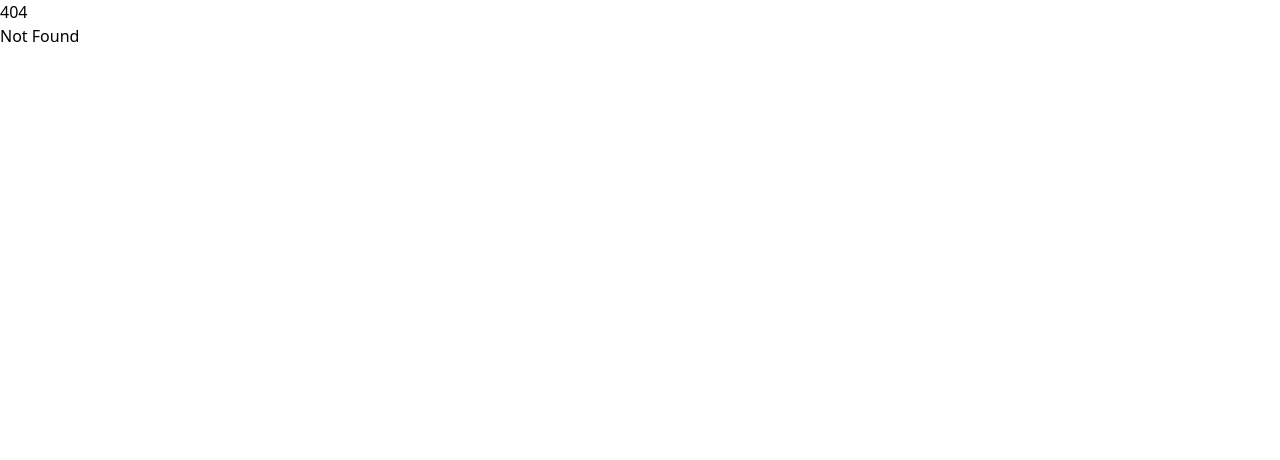
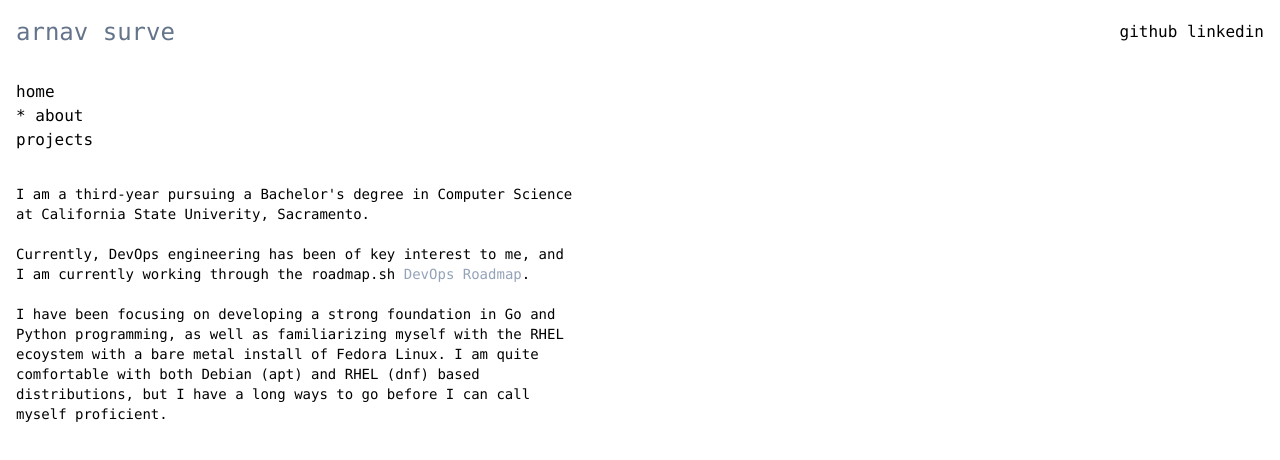
Before and after one commit to arnavsurve/website, a SvelteKit app: page /about in a window 1280 px wide. Before the commit this address had no page. Shown: the top 460 px of the page. Built offline with nearby package versions, Linux system fonts and the light colour scheme.

Commit message:
basic 3 page layout with some svelte components rn

```diff
--- /dev/null
+++ b/src/components/Header.svelte
@@ -0,0 +1,16 @@
+<script>
+    import Navbar from "./Navbar.svelte";
+</script>
+
+<div class="flex items-center justify-between">
+    <h1 class="font-mono text-slate-500 text-2xl p-4">
+        arnav surve
+    </h1>
+
+    <div class="font-mono p-4 justify-end">
+        <a href="https://www.github.com/arnavsurve">github</a>
+        <a href="https://www.linkedin.com/in/arnavsurve/">linkedin</a>
+    </div>
+</div>
+
+<Navbar />
--- a/src/components/Navbar.svelte
+++ b/src/components/Navbar.svelte
@@ -12,7 +12,7 @@
 <nav>
     <ul class="font-mono">
         {#each links as { href, text }}
-            <li><a href={href}>{href === currentPath ? '* ':''}{text}</a></li>
+            <li><a href={href} class="hover:underline">{href === currentPath ? '* ':''}{text}</a></li>
         {/each}
     </ul>
 </nav>
@@ -27,9 +27,4 @@
     /* ul {
         margin-left: auto;
     } */
-
-    li:hover {
-        text-decoration: underline;
-    }
-
 </style>
--- /dev/null
+++ b/src/components/Prose.svelte
@@ -0,0 +1,5 @@
+<div class="max-w-prose">
+    <p class="font-mono text-sm p-4">
+        <slot></slot>
+    </p>
+</div>
--- a/src/routes/+page.svelte
+++ b/src/routes/+page.svelte
@@ -1,13 +1,10 @@
 <script>
-    import Navbar from "../components/Navbar.svelte";
+    import Header from "../components/Header.svelte";
+    import Prose from "../components/Prose.svelte";
 </script>
 
-<h1 class="font-mono text-slate-500">arnav surve</h1>
+<Header />
 
-<Navbar />
-
-<style>
-    h1 {
-        padding: 1rem;
-    }
-</style>
+<Prose>
+    Lorem ipsum dolor sit amet consectetur adipisicing elit. Ducimus eius optio nihil expedita ab, consequuntur necessitatibus pariatur fuga voluptatem ut illum commodi id aliquid perspiciatis nam mollitia? Molestiae, perspiciatis atque?
+</Prose>
--- /dev/null
+++ b/src/routes/about/+page.svelte
@@ -0,0 +1,17 @@
+<script>
+    import Header from '../../components/Header.svelte';
+    import Prose from '../../components/Prose.svelte';
+</script>
+
+<Header />
+
+
+<Prose>
+    I am a third-year pursuing a Bachelor's degree in Computer Science at California State Univerity, Sacramento.
+    <br><br>
+    Currently, DevOps engineering has been of key interest to me, and I am currently working through the roadmap.sh <a href="https://roadmap.sh/devops" class="text-slate-400 hover:underline">DevOps Roadmap</a>.
+    <br><br>
+    I have been focusing on developing a strong foundation in Go and Python programming, as well as familiarizing myself with the RHEL ecoystem with a bare metal install of Fedora Linux. I am quite comfortable with both Debian (apt) and RHEL (dnf) based distributions, but I have a long ways to go before I can call myself proficient.
+</Prose>
+
+<!-- I am particularly interested in Linux kernel development. Recently, I have been involving myself with the <a href="https://asahilinux.org/" class="text-slate-400 hover:underline">Asahi Linux</a> project. This is a fork of the Linux kernel with the mission of bringing a polished Linux experience to Apple Silicon. I am currently working on a driver for M2 Pro Macbook Pro webcam support. -->
--- /dev/null
+++ b/src/routes/projects/+page.svelte
@@ -0,0 +1,16 @@
+<script>
+    import Header from '../../components/Header.svelte';
+    import Prose from '../../components/Prose.svelte';
+</script>
+
+<Header />
+
+<Prose>
+    Lorem ipsum dolor sit amet consectetur adipisicing elit. Velit accusantium magnam delectus necessitatibus. Repellendus neque exercitationem laudantium pariatur ipsa assumenda, facilis, ex qui iusto ut labore ab placeat cum soluta.
+</Prose>
+
+<style>
+    * {
+        padding: 1rem;
+    }
+</style>
```
